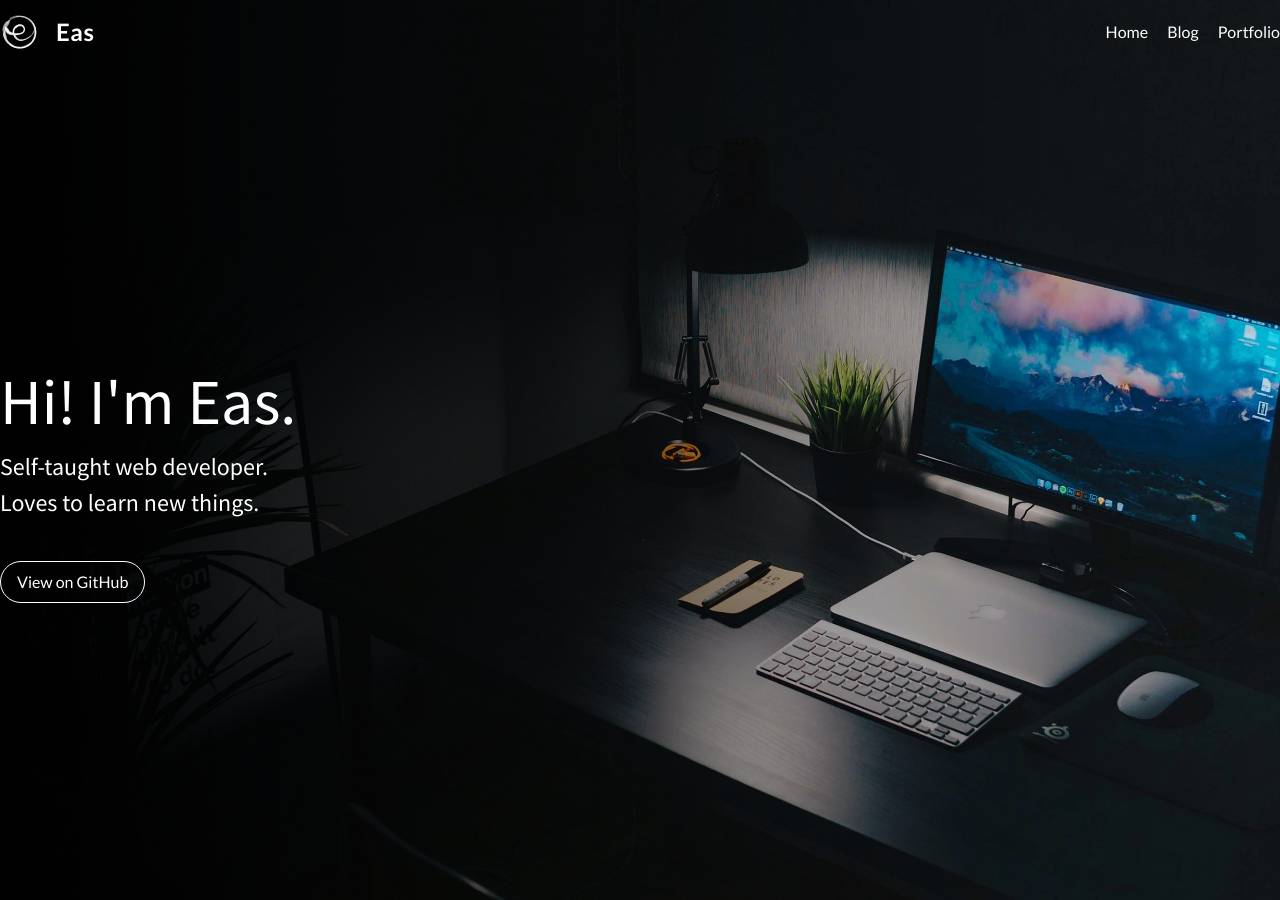
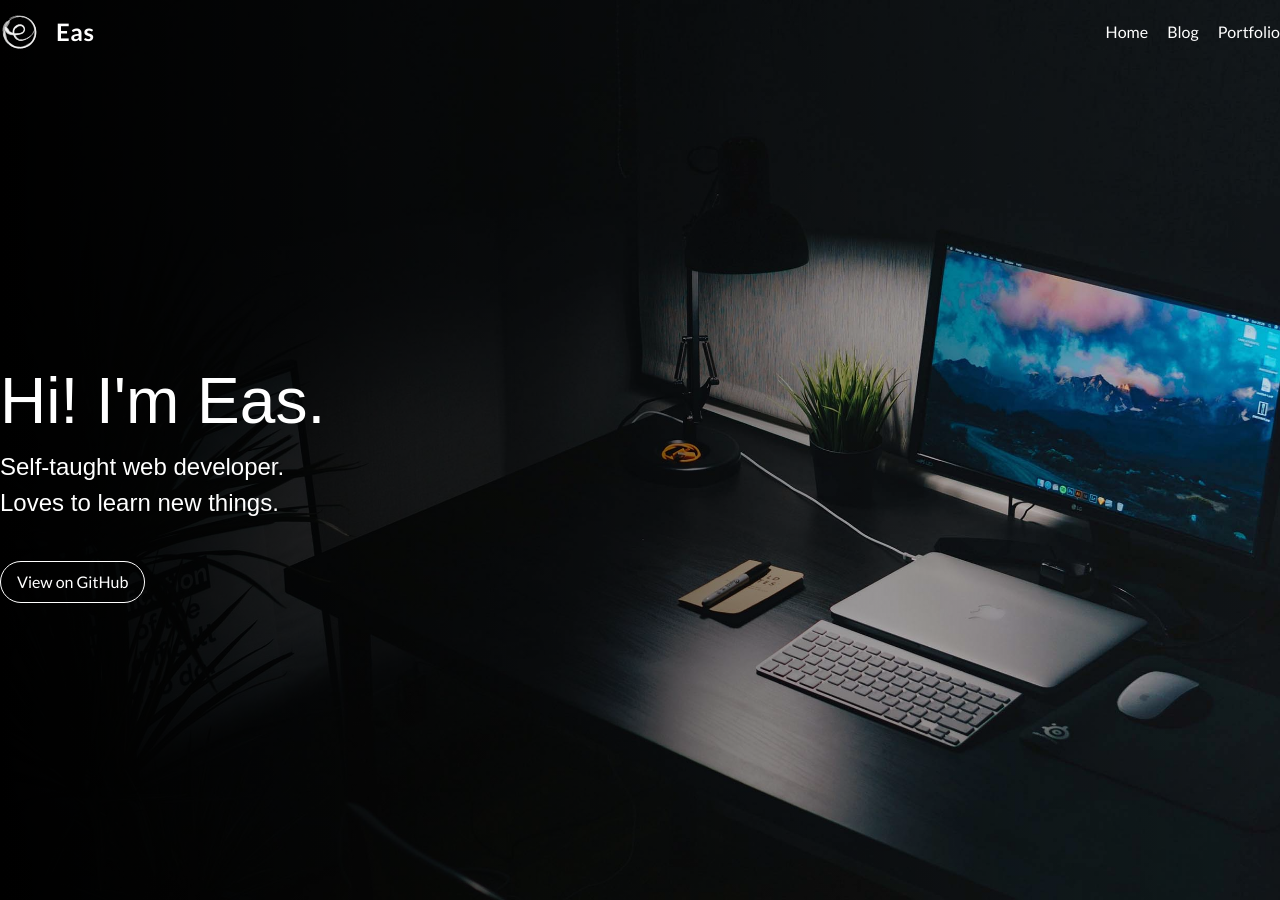
Before and after one commit to easterneas/eas-site_ghp, a Jekyll site: the page built from index.md, in a window 1280 px wide and 900 px high. Built offline with Jekyll 4.4.1, drawn with Linux system fonts in a browser that asks for light colours; nearby versions of some CDN libraries.

Commit message:
changed header font

```diff
--- a/_includes/head.styles.html
+++ b/_includes/head.styles.html
@@ -1,2 +1,2 @@
-<link href="https://fonts.googleapis.com/css2?family=Lato:wght@400;700&family=Source+Sans+Pro:ital,wght@0,300;0,400;0,700;1,400&display=swap" rel="stylesheet">
+<link href="https://fonts.googleapis.com/css2?family=Lato:wght@400;700&family=Quicksand&display=swap" rel="stylesheet">
 <link rel="stylesheet" href="/{{ site.data.manifest['docs.css'] }}">
```
